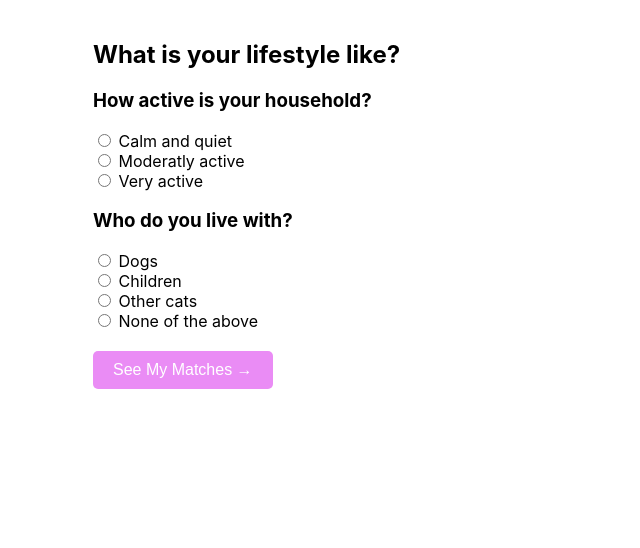
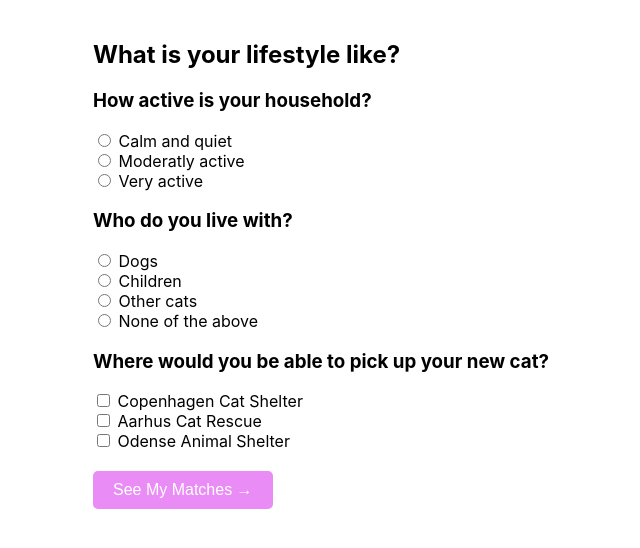
Before and after one commit to bollemedost/web_miniProject, a React (Create React App) app in the folder frontend/: page / in a window 1280 px wide. Both pictures are taken after a click on the button "Find My Match →". Shown: the top 548 px of the page, without its empty margins (247-887 px from the left). Built offline with nearby package versions, Linux system fonts and the light colour scheme.

Commit message:
Add shelter sort in quiz

```diff
--- a/frontend/src/App.js
+++ b/frontend/src/App.js
@@ -8,10 +8,14 @@ function App() {
     const [matchedCats, setMatchedCats] = useState([]);
 
     async function handleQuizSubmit(answers) { // Calls the backend after completing the quiz to get matched cats based on the user's answers
-        const {energyLevel, goodWith} = answers;
-        const response = await fetch(
-          `http://localhost:3001/api/cats/match?energyLevel=${energyLevel}&goodWith=${goodWith}`
-        );
+                const {energyLevel, goodWith, shelter} = answers;
+                const params = new URLSearchParams();
+
+                params.append('energyLevel', energyLevel);
+                params.append('goodWith', goodWith);
+                shelter.forEach(item => params.append('shelter', item));
+
+                const response = await fetch(`http://localhost:3001/api/cats/match?${params.toString()}`);
         const cats = await response.json();
         setMatchedCats(cats);
         setPage('results');
--- a/frontend/src/components/quiz.js
+++ b/frontend/src/components/quiz.js
@@ -3,10 +3,24 @@ import {useState} from 'react';
 function Quiz({onSubmit}) {
     const [answers, setAnswers] = useState({
         energyLevel: '',
-        goodWith: ''
+        goodWith: '',
+        shelter: []
     });
 
     function handleChange(e) {
+        if (e.target.type === 'checkbox') {
+            const {name, value, checked} = e.target;
+
+            setAnswers(prevAnswers => ({
+                ...prevAnswers,
+                [name]: checked
+                    ? [...prevAnswers[name], value]
+                    : prevAnswers[name].filter(item => item !== value)
+            }));
+
+            return;
+        }
+
         setAnswers({
             ...answers,
             [e.target.name]: e.target.value
@@ -14,7 +28,7 @@ function Quiz({onSubmit}) {
     }
 
     function handleSubmit() {
-        if (!answers.energyLevel || !answers.goodWith) {
+        if (!answers.energyLevel || !answers.goodWith || answers.shelter.length === 0) {
             alert('Please answer all questions before submitting.');
             return;
         }
@@ -40,6 +54,13 @@ function Quiz({onSubmit}) {
                 <label><input type="radio" name="goodWith" value="solo owners" onChange={handleChange} /> None of the above</label>
             </div>
 
+            <div>
+                <h3>Where would you be able to pick up your new cat?</h3>
+                <label><input type="checkbox" name="shelter" value="Copenhagen Cat Shelter" onChange={handleChange} /> Copenhagen Cat Shelter</label><br />
+                <label><input type="checkbox" name="shelter" value="Aarhus Cat Rescue" onChange={handleChange} /> Aarhus Cat Rescue</label><br />
+                <label><input type="checkbox" name="shelter" value="Odense Animal Shelter" onChange={handleChange} /> Odense Animal Shelter</label>
+            </div>
+
             <button
                 onClick={handleSubmit}
                 style={{
```
Also changed, not shown: 1 other file (tests, documents, lock files or other folders).
